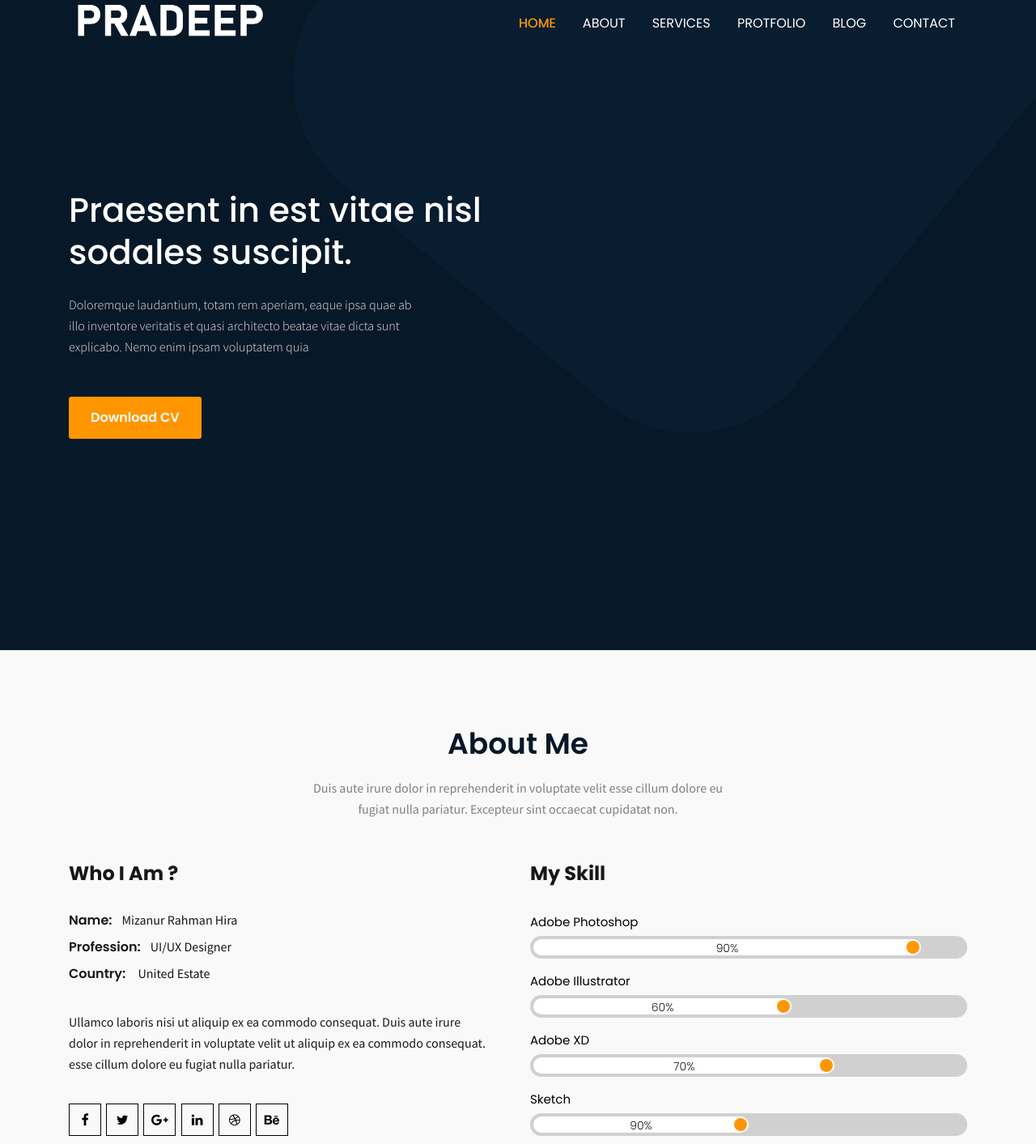
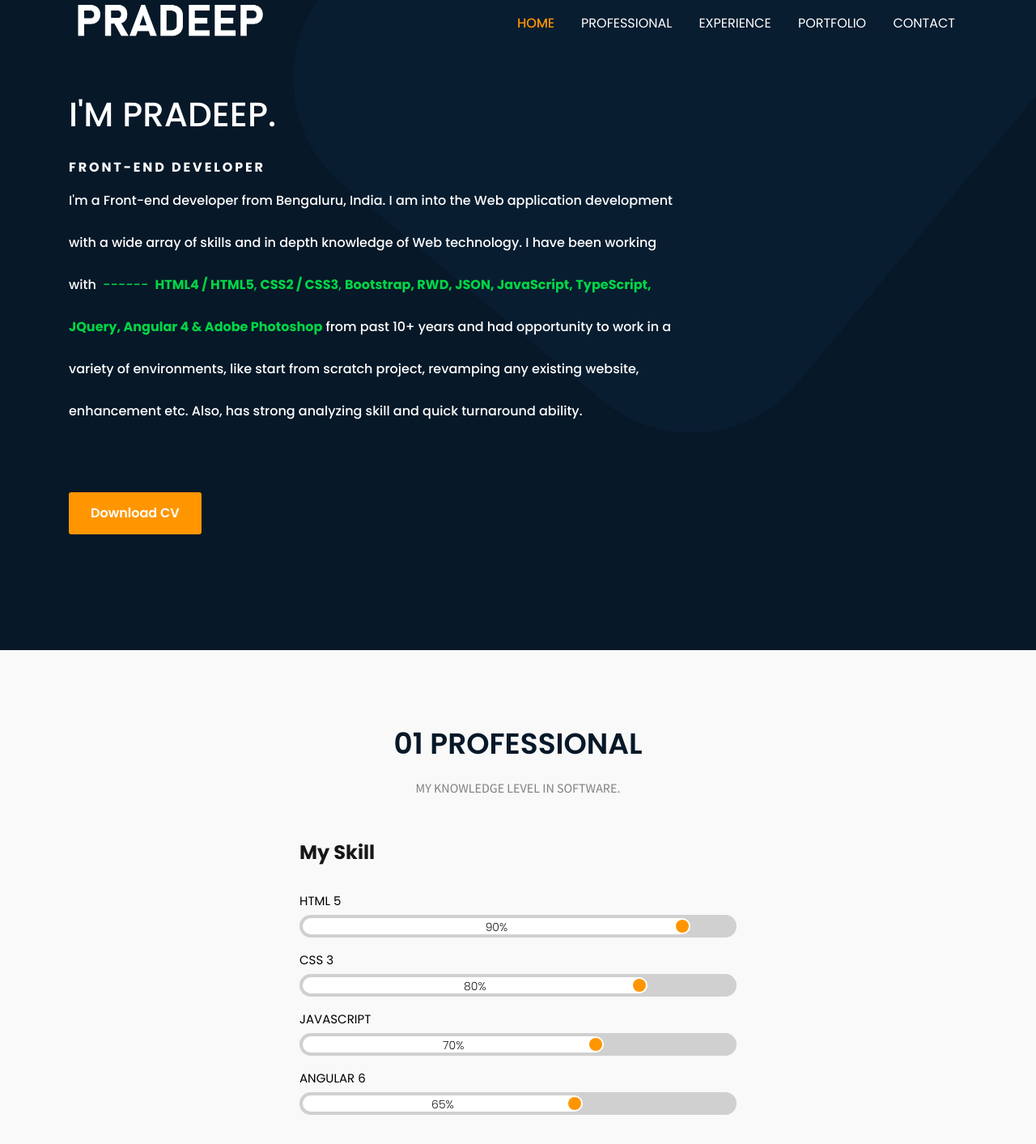
Before and after one commit to Pradeep45-lang/Pradeep-Protfolio, a plain HTML site: page index.html in a window 1280 px wide. Shown: the part 27-1440 px from the top of the page at 81% size. Drawn offline with Linux system fonts and the light colour scheme.

Commit message:
Latest updated

```diff
--- a/index.html
+++ b/index.html
@@ -1,6 +1,6 @@
-
 <!doctype html>
 <html>
+
 <head>
     <meta charset="utf-8">
     <meta http-equiv="x-ua-compatible" content="ie=edge">
@@ -41,11 +41,11 @@
                         <div class="main-menu">
                             <nav class="nav-menu">
                                 <ul id="navigation">
-                                    <li class="active"><a href="#home">Home</a></li>
-                                    <li><a href="#about">About</a></li>
-                                    <li><a href="#service">Services</a></li>
-                                    <li><a href="#portfolio">Protfolio</a></li>
-                                    <li><a href="#blog">Blog</a></li>
+                                    <li class="active"><a href="#home">HOME</a></li>
+                                    <li><a href="#about">PROFESSIONAL</a></li>
+                                    <li><a href="#service">EXPERIENCE</a></li>
+                                    <li><a href="#portfolio">PORTFOLIO</a></li>
+                                    <!-- <li><a href="#blog">Blog</a></li> -->
                                     <li><a href="#contact">Contact</a></li>
                                 </ul>
                             </nav>
@@ -65,8 +65,34 @@
             <div class="row">
                 <div class="col-lg-6 align-center">
                     <div class="hero-content">
-                        <h2>Praesent in est vitae nisl sodales suscipit.</h2>
-                        <p>Doloremque laudantium, totam rem aperiam, eaque ipsa quae ab illo inventore veritatis et quasi architecto beatae vitae dicta sunt explicabo. Nemo enim ipsam voluptatem quia </p>
+                        <h2>I'M PRADEEP<span>.</span></h2>
+                        <h5 class="font_5" style="line-height:1.8em;"><span
+                                style="letter-spacing:0.18em;color: #FFFFFF">FRONT-END DEVELOPER</span></h5>
+                        <div data-packed="true" style="width: 768px; pointer-events: none;" class="txtNew"
+                            id="comp-jneqass2">
+                            <h2 class="font_2" style="font-size:16px;"><span
+                                    style="font-family:avenir-lt-w01_35-light1475496,sans-serif;"><span
+                                        style="font-size:16px;"><span style="color:#FFFFFF;"><span
+                                                style="letter-spacing:0em;">I'm a Front-end developer from Bengaluru,
+                                                India. I am into the Web application development with a wide array of
+                                                skills and in depth knowledge of Web technology. I have been working
+                                                with&nbsp; </span></span><span style="color:#00D646;"><span
+                                                style="letter-spacing:0em;">------</span></span><span
+                                            style="color:#FFFFFF;"><span
+                                                style="letter-spacing:0em;">&nbsp;&nbsp;</span></span><span
+                                            style="color:#00D646;"><span style="letter-spacing:0em;"><span
+                                                    style="font-weight:bold;">HTML4 / HTML5</span>, <span
+                                                    style="font-weight:bold;">CSS2 / CSS3</span>,<span
+                                                    style="color:#FFFFFF;"><span style="letter-spacing:0em;">
+                                                    </span></span><span style="font-weight:bold;">Bootstrap, RWD, JSON,
+                                                    JavaScript, TypeScript, JQuery, Angular 4 &amp; Adobe
+                                                    Photoshop</span></span></span><span style="color:#FFFFFF;"><span
+                                                style="letter-spacing:0em;"> from past 10+ years and had opportunity to
+                                                work in a variety of environments, like start from scratch project,
+                                                revamping any existing website, enhancement etc. Also, has strong
+                                                analyzing skill and quick turnaround
+                                                ability.</span></span></span></span></h2>
+                        </div>
                         <a href="/assets/cv/pradeep_cv.docx" download>Download CV</a>
                     </div>
                 </div>
@@ -85,36 +111,18 @@
             <div class="row">
                 <div class="col-lg-6 offset-lg-3 text-center">
                     <div class="section-title">
-                        <h2>About Me</h2>
-                        <p>Duis aute irure dolor in reprehenderit in voluptate velit esse cillum dolore eu fugiat nulla pariatur. Excepteur sint occaecat cupidatat non.</p>
+                        <h2>01 PROFESSIONAL</h2>
+                        <p>MY KNOWLEDGE LEVEL IN SOFTWARE.</p>
                     </div>
                 </div>
             </div>
             <div class="row">
-                <div class="col-lg-6 col-md-6">
-                    <div class="abt-left">
-                        <h2 class="abt-title">Who I Am ?</h2>
-                        <ul class="list">
-                            <li><span>Name:</span>Mizanur Rahman Hira</li>
-                            <li><span>Profession:</span>UI/UX Designer</li>
-                            <li><span>Country:</span> United Estate</li>
-                        </ul>
-                        <p>Ullamco laboris nisi ut aliquip ex ea commodo consequat. Duis aute irure dolor in reprehenderit in voluptate velit ut aliquip ex ea commodo consequat. esse cillum dolore eu fugiat nulla pariatur. </p>
-                        <ul class="abt-social">
-                            <li><a href="#"><i class="fa fa-facebook"></i></a></li>
-                            <li><a href="#"><i class="fa fa-twitter"></i></a></li>
-                            <li><a href="#"><i class="fa fa-google-plus"></i></a></li>
-                            <li><a href="#"><i class="fa fa-linkedin"></i></a></li>
-                            <li><a href="#"><i class="fa fa-dribbble"></i></a></li>
-                            <li><a href="#"><i class="fa fa-behance"></i></a></li>
-                        </ul>
-                    </div>
-                </div>
-                <div class="col-lg-6 col-md-6">
+
+                <div class="col-lg-6 col-md-6" style="margin: auto;">
                     <h2 class="abt-title">My Skill</h2>
                     <div class="progress-area">
                         <div class="single_progress">
-                            <span>Adobe Photoshop</span>
+                            <span>HTML 5</span>
                             <div class="progress_bar">
                                 <div class="p_bar" style="width: 90%">
                                     <span>90%</span>
@@ -122,15 +130,15 @@
                             </div>
                         </div>
                         <div class="single_progress">
-                            <span>Adobe Illustrator</span>
+                            <span>CSS 3</span>
                             <div class="progress_bar">
-                                <div class="p_bar" style="width: 60%">
-                                    <span>60%</span>
+                                <div class="p_bar" style="width: 80%">
+                                    <span>80%</span>
                                 </div>
                             </div>
                         </div>
                         <div class="single_progress">
-                            <span>Adobe XD</span>
+                            <span>JAVASCRIPT</span>
                             <div class="progress_bar">
                                 <div class="p_bar" style="width: 70%">
                                     <span>70%</span>
@@ -138,10 +146,10 @@
                             </div>
                         </div>
                         <div class="single_progress">
-                            <span>Sketch</span>
+                            <span>ANGULAR 6</span>
                             <div class="progress_bar">
-                                <div class="p_bar" style="width: 50%">
-                                    <span>90%</span>
+                                <div class="p_bar" style="width: 65%">
+                                    <span>65%</span>
                                 </div>
                             </div>
                         </div>
@@ -160,7 +168,8 @@
                                 <div class="icon"><img src="assets/images/service/svc-icon.png" alt="image"></div>
                                 <h4>Creative Design</h4>
                             </div>
-                            <p>Ut enim ad minim veniam, quis nostrud exercitation ullamco laboris nisi ut aliquip ex ea commodo consequat. Duis aute irure dolor in.</p>
+                            <p>Ut enim ad minim veniam, quis nostrud exercitation ullamco laboris nisi ut aliquip ex ea
+                                commodo consequat. Duis aute irure dolor in.</p>
                         </div>
                     </div>
                     <div class="item">
@@ -169,7 +178,8 @@
                                 <div class="icon"><img src="assets/images/service/svc-icon2.png" alt="image"></div>
                                 <h4>Unique Design</h4>
                             </div>
-                            <p>Duis aute irure dolor in reprehenderit in voluptate velit esse cillum dolore eu fugiat nulla pariatur excepteur sint occaecat in volup.</p>
+                            <p>Duis aute irure dolor in reprehenderit in voluptate velit esse cillum dolore eu fugiat
+                                nulla pariatur excepteur sint occaecat in volup.</p>
                         </div>
                     </div>
                     <div class="item">
@@ -178,7 +188,8 @@
                                 <div class="icon"><img src="assets/images/service/svc-icon3.png" alt="image"></div>
                                 <h4>Modern Design</h4>
                             </div>
-                            <p>Excepteur sint occaecat cupidatat non proident, sunt in culpa qui officia deserunt mollit anim id est laborum, sed ut perspiciatis unde.</p>
+                            <p>Excepteur sint occaecat cupidatat non proident, sunt in culpa qui officia deserunt mollit
+                                anim id est laborum, sed ut perspiciatis unde.</p>
                         </div>
                     </div>
                 </div>
@@ -192,8 +203,11 @@
             <div class="row">
                 <div class="col-lg-6 offset-lg-3 text-center">
                     <div class="section-title">
-                        <h2>Services</h2>
-                        <p>Lorem ipsum dolor sit amet, consectetur adipisicing elit, sed do eiusmod tempor incididunt ut labore et dolore magna aliqua.</p>
+                        <h2>03 Experience</h2>
+                        <!-- <p>Lorem ipsum dolor sit amet, consectetur adipisicing elit, sed do eiusmod tempor incididunt ut
+                            labore et dolore magna aliqua.</p> -->
+
+
                     </div>
                 </div>
             </div>
@@ -202,7 +216,8 @@
                     <div class="single-service">
                         <div class="service-inner">
                             <h2>UI/UX Design</h2>
-                            <p>Ullamco laboris nisi ut aliquip ex ea commodo consequat. Duis aute irure dolor in reprehenderit in voluptate velit esse cillum dolore eu fugiat nulla.</p>
+                            <p>Ullamco laboris nisi ut aliquip ex ea commodo consequat. Duis aute irure dolor in
+                                reprehenderit in voluptate velit esse cillum dolore eu fugiat nulla.</p>
                         </div>
                     </div>
                 </div>
@@ -210,7 +225,8 @@
                     <div class="single-service">
                         <div class="service-inner">
                             <h2>HTML/CSS</h2>
-                            <p>Quis nostrud exercitation ullamco laboris nisi ut aliquip ex commodo irure dolor in reprehenderit velit esse cillum dolore eu fugiat nulla </p>
+                            <p>Quis nostrud exercitation ullamco laboris nisi ut aliquip ex commodo irure dolor in
+                                reprehenderit velit esse cillum dolore eu fugiat nulla </p>
                         </div>
                     </div>
                 </div>
@@ -218,7 +234,8 @@
                     <div class="single-service">
                         <div class="service-inner">
                             <h2>Wordpres</h2>
-                            <p>Hatus error sit voluptatem accusantium doloremque laudantium, totam rem aperiam, eaque ipsa quae ab illo inventore veritatis et quasi architecto</p>
+                            <p>Hatus error sit voluptatem accusantium doloremque laudantium, totam rem aperiam, eaque
+                                ipsa quae ab illo inventore veritatis et quasi architecto</p>
                         </div>
                     </div>
                 </div>
@@ -226,7 +243,8 @@
                     <div class="single-service">
                         <div class="service-inner">
                             <h2>Marketing</h2>
-                            <p>Omnis iste natus error sit voluptatem accusantium doloremque laudantium, totam rem aperiam, beatae vitae dicta sunt explicabo. Nemo enim ipsam</p>
+                            <p>Omnis iste natus error sit voluptatem accusantium doloremque laudantium, totam rem
+                                aperiam, beatae vitae dicta sunt explicabo. Nemo enim ipsam</p>
                         </div>
                     </div>
                 </div>
@@ -234,7 +252,8 @@
                     <div class="single-service">
                         <div class="service-inner">
                             <h2>Domain/Hosting</h2>
-                            <p>Dolore magna aliqua. Ut enim ad minim veniam, exercitation ullamco laboris nisi ut aliquip ex ea commodo consequat. esse cillum dolore eu pariatur.</p>
+                            <p>Dolore magna aliqua. Ut enim ad minim veniam, exercitation ullamco laboris nisi ut
+                                aliquip ex ea commodo consequat. esse cillum dolore eu pariatur.</p>
                         </div>
                     </div>
                 </div>
@@ -242,7 +261,8 @@
                     <div class="single-service">
                         <div class="service-inner">
                             <h2>24 Hours Support</h2>
-                            <p>Voluptate velit esse cillum dolore eu fugiat nulla pariatur. Excepteur sint occaecat cupidatat non proident, sunt in culpa qui officia deserunt </p>
+                            <p>Voluptate velit esse cillum dolore eu fugiat nulla pariatur. Excepteur sint occaecat
+                                cupidatat non proident, sunt in culpa qui officia deserunt </p>
                         </div>
                     </div>
                 </div>
@@ -257,7 +277,8 @@
                 <div class="col-lg-6 offset-lg-3 text-center">
                     <div class="section-title">
                         <h2>Our Portfolio</h2>
-                        <p>Lorem ipsum dolor sit amet, consectetur adipisicing elit, sed do eiusmod tempor incididunt ut labore et dolore magna aliqua. </p>
+                        <p>Lorem ipsum dolor sit amet, consectetur adipisicing elit, sed do eiusmod tempor incididunt ut
+                            labore et dolore magna aliqua. </p>
                     </div>
                 </div>
             </div>
@@ -316,7 +337,8 @@
                     <div class="tst-thumb">
                         <img src="assets/images/author/author1.png" class="img-fluid" alt="image">
                     </div>
-                    <p>Uis nostrudt aliquip ex ea commodo consequat. Duis aute irure dolor in reprehenderit in voluptate Excepteur sint occaecat cupidatat non proident, sunt in culpa qui</p>
+                    <p>Uis nostrudt aliquip ex ea commodo consequat. Duis aute irure dolor in reprehenderit in voluptate
+                        Excepteur sint occaecat cupidatat non proident, sunt in culpa qui</p>
                     <h4>Oruna Mostofa</h4>
                     <span>UI Designer</span>
                 </div>
@@ -324,7 +346,8 @@
                     <div class="tst-thumb">
                         <img src="assets/images/author/author1.png" class="img-fluid" alt="image">
                     </div>
-                    <p>Uis nostrudt aliquip ex ea commodo consequat. Duis aute irure dolor in reprehenderit in voluptate Excepteur sint occaecat cupidatat non proident, sunt in culpa qui</p>
+                    <p>Uis nostrudt aliquip ex ea commodo consequat. Duis aute irure dolor in reprehenderit in voluptate
+                        Excepteur sint occaecat cupidatat non proident, sunt in culpa qui</p>
                     <h4>Oruna Mostofa</h4>
                     <span>UI Designer</span>
                 </div>
@@ -339,7 +362,8 @@
                 <div class="col-lg-6 offset-lg-3 text-center">
                     <div class="section-title">
                         <h2>Latest News</h2>
-                        <p>Exercitation ullamco laboris nisi ut aliquip ex ea commodo consequat. aute irure dolor in reprehenderit tempor incididunt.</p>
+                        <p>Exercitation ullamco laboris nisi ut aliquip ex ea commodo consequat. aute irure dolor in
+                            reprehenderit tempor incididunt.</p>
                     </div>
                 </div>
             </div>
@@ -356,8 +380,10 @@
                                     </div>
                                     <div class="col-md-8">
                                         <div class="blog-content">
-                                            <h2><a href="blog-1.html">10 Little Tricks To Achieve The Best Results In Portfolio.</a></h2>
-                                            <p>Lorem ipsum dolor sit amet, consectetur adicing elit. Suspendisse auctor elit dolor</p>
+                                            <h2><a href="blog-1.html">10 Little Tricks To Achieve The Best Results In
+                                                    Portfolio.</a></h2>
+                                            <p>Lorem ipsum dolor sit amet, consectetur adicing elit. Suspendisse auctor
+                                                elit dolor</p>
                                             <a href="blog-details.html">Read More</a>
                                         </div>
                                     </div>
@@ -374,8 +400,10 @@
                                     </div>
                                     <div class="col-md-8">
                                         <div class="blog-content">
-                                            <h2><a href="blog-details.html">Master The Skills Of Portfolio And Be Successful.</a></h2>
-                                            <p>Lorem ipsum dolor sit amet, consectetur adicing elit. Suspendisse auctor elit dolor</p>
+                                            <h2><a href="blog-details.html">Master The Skills Of Portfolio And Be
+                                                    Successful.</a></h2>
+                                            <p>Lorem ipsum dolor sit amet, consectetur adicing elit. Suspendisse auctor
+                                                elit dolor</p>
                                             <a href="blog-details.html">Read More</a>
                                         </div>
                                     </div>
@@ -392,8 +420,10 @@
                                     </div>
                                     <div class="col-md-8">
                                         <div class="blog-content">
-                                            <h2><a href="blog-details.html">10 Little Tricks To Achieve The Best Results In Portfolio.</a></h2>
-                                            <p>Lorem ipsum dolor sit amet, consectetur adicing elit. Suspendisse auctor elit dolor</p>
+                                            <h2><a href="blog-details.html">10 Little Tricks To Achieve The Best Results
+                                                    In Portfolio.</a></h2>
+                                            <p>Lorem ipsum dolor sit amet, consectetur adicing elit. Suspendisse auctor
+                                                elit dolor</p>
                                             <a href="blog-details.html">Read More</a>
                                         </div>
                                     </div>
@@ -410,8 +440,10 @@
                                     </div>
                                     <div class="col-md-8">
                                         <div class="blog-content">
-                                            <h2><a href="blog-details.html">10 Little Tricks To Achieve The Best Results In Portfolio.</a></h2>
-                                            <p>Lorem ipsum dolor sit amet, consectetur adicing elit. Suspendisse auctor elit dolor</p>
+                                            <h2><a href="blog-details.html">10 Little Tricks To Achieve The Best Results
+                                                    In Portfolio.</a></h2>
+                                            <p>Lorem ipsum dolor sit amet, consectetur adicing elit. Suspendisse auctor
+                                                elit dolor</p>
                                             <a href="blog-details.html">Read More</a>
                                         </div>
                                     </div>
@@ -450,20 +482,25 @@
             <div class="row">
                 <div class="col-lg-6 offset-lg-3 text-center">
                     <div class="section-title">
-                        <h2>Contact Me</h2>
-                        <p>Lorem ipsum dolor sit amet, consectetur tempor incididunt adipisicing elit, sed eiusmod tempor incididunt ut labore et.</p>
+                        <h2>CONTACT ME</h2>
+
                     </div>
                 </div>
             </div>
             <div class="row">
                 <div class="col-md-4">
                     <div class="contact-info">
-                        <h4>Any Queries?<br>Feel Free to Make a Call</h4>
-                        <h3>+880 121 555 250</h3>
-                        <h5>Address:</h5>
+                        <h4>Get in touch for a quote or if you've
+
+                            got a question.
+
+                        </h4>
+
                         <ul>
-                            <li>159 Bracebridge Street,<br>Kaiapoi, Waimakariri 7630, New Zealand</li>
-                            <li>support@yourmail.com</li>
+
+
+                            <li>pradeepm0032@gmail.com</li>
+                            <li>8095482597</li>
                         </ul>
                     </div>
                 </div>
@@ -472,7 +509,8 @@
                         <form>
                             <div class="row">
                                 <div class="col-md-6">
-                                    <input type="text" name="name" placeholder="Name" required minlength="6" maxlength="10">
+                                    <input type="text" name="name" placeholder="Name" required minlength="6"
+                                        maxlength="10">
                                 </div>
                                 <div class="col-md-6">
                                     <input type="email" name="email" placeholder="Email" required>
@@ -495,7 +533,7 @@
     <footer>
         <div class="footer-area bg_dark">
             <div class="container">
-                <p>Copyright © 2018 PortOlio. All Rights Reserved.</p>
+                <p>© 2019 by Pradeep. All rights reserved..</p>
             </div>
         </div>
     </footer>
@@ -514,9 +552,10 @@
     <script src="assets/js/plugins.js"></script>
     <script src="assets/js/scripts.js"></script>
     <script>
-        function validate(){
+        function validate() {
             alert('validateion happening!')
         }
     </script>
 </body>
+
 </html>
```
